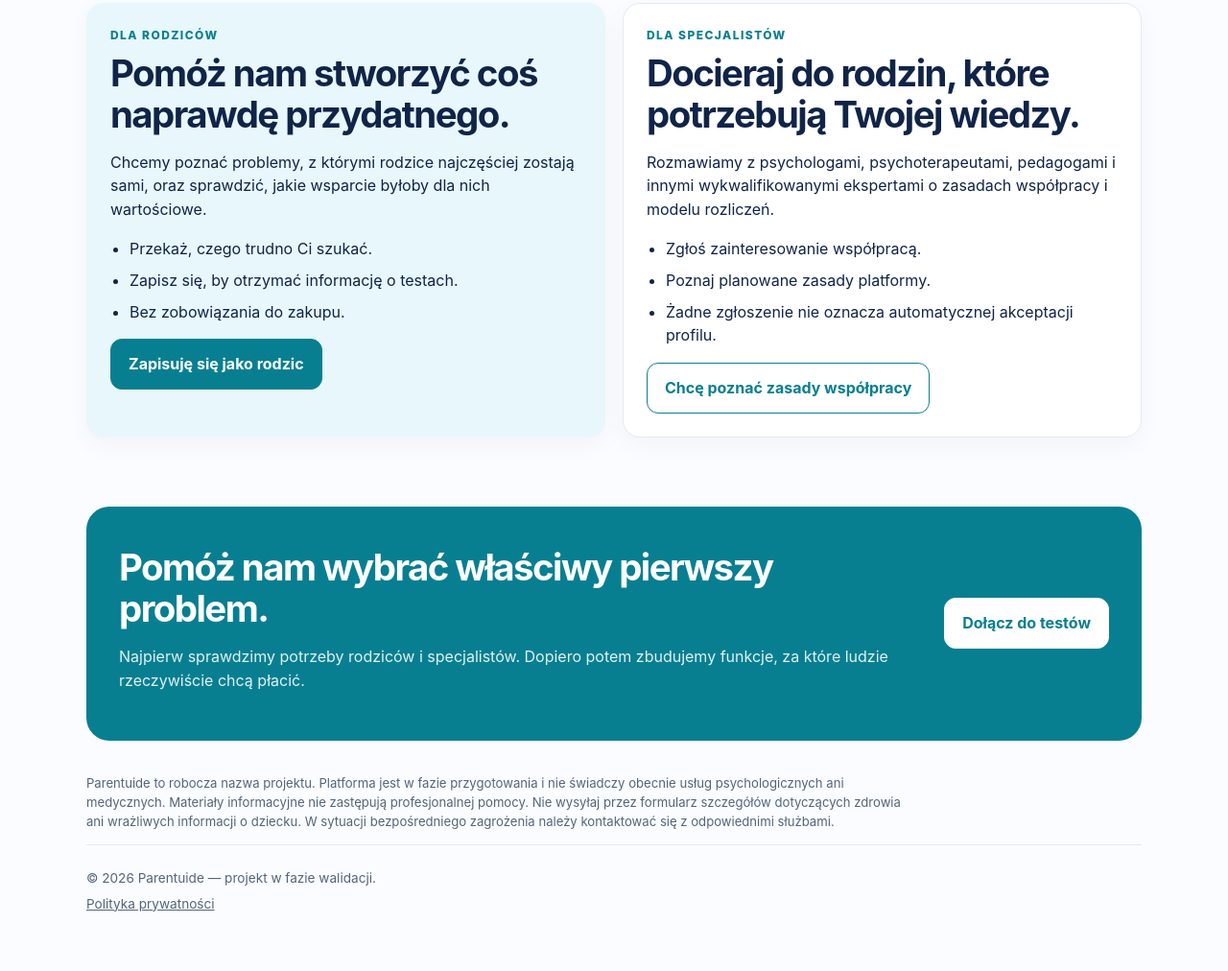
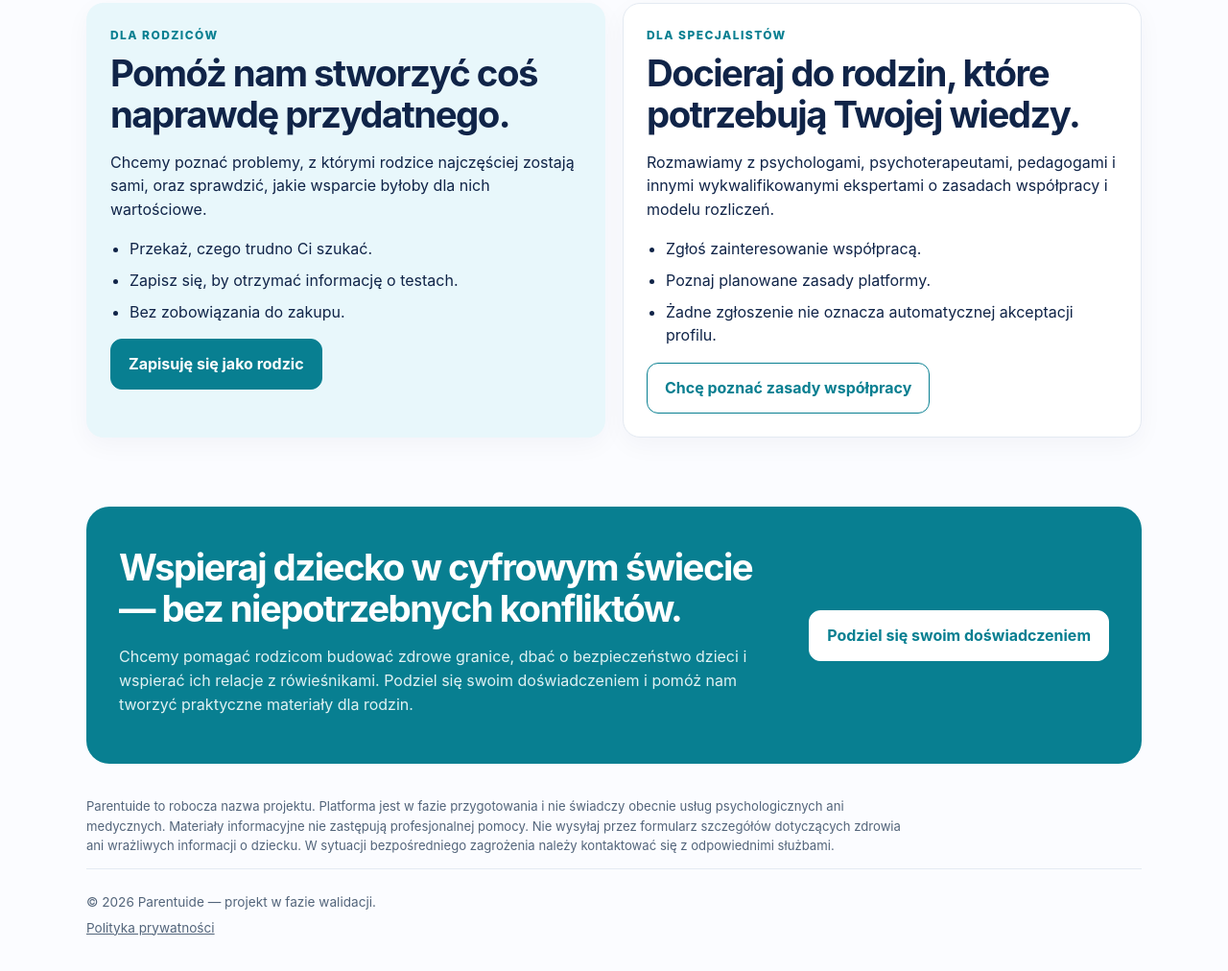
Before and after one commit to Parentuide/parentuide, a plain HTML site: page index.html in a window 1280 px wide. Shown: the part 1557-2569 px from the top of the page at 96% size. Before the commit the page ends 2544 px from the top, so only its background shows below. Drawn offline with Linux system fonts and the light colour scheme.

Commit message:
Refine homepage CTA for parents

```diff
--- a/index.html
+++ b/index.html
@@ -15,7 +15,7 @@
 <div class="hero"><div><div class="kicker">Projekt w fazie walidacji</div><h1>Równowaga w cyfrowym świecie. Bezpieczeństwo i relacje, które mają znaczenie.</h1><p class="lead">Jak wspierać dziecko w świecie smartfonów, Internetu i mediów społecznościowych, nie narażając go na wykluczenie z grupy rówieśniczej?</p><p>Parentuide pomaga rodzicom mierzyć się z wyzwaniami cyfrowego dzieciństwa — od nadmiernego korzystania z ekranów, przez presję rówieśniczą, po hejt i wykluczenie. Dostarczamy praktyczne poradniki krok po kroku oraz rzetelne wskazówki, które pomagają lepiej rozumieć problemy dzieci i podejmować świadome działania.</p><p>Wierzymy, że troska o bezpieczeństwo dziecka nie musi oznaczać izolowania go od rówieśników, a zdrowe granice mogą iść w parze z zaufaniem i dobrą relacją.</p><p><strong>Praktyczna wiedza dla rodziców. Więcej równowagi, bezpieczeństwa i zrozumienia w codziennym życiu rodziny.</strong></p><div class="actions"><a class="btn" href="#rodzice">Jestem rodzicem</a><a class="btn secondary" href="#specjalisci">Jestem specjalistą</a></div></div><div class="hero-card"><img src="rodzina-laptop.jpg" alt="Rodzina wspólnie szuka informacji i wsparcia przy laptopie"></div></div>
 <section><div class="section-head"><div class="kicker">Jak chcemy pomagać</div><h2>Od pytania do właściwego wsparcia</h2><p class="sub">Nie kolejna biblioteka przypadkowych artykułów. Chcemy połączyć użyteczne materiały z możliwością znalezienia odpowiedniego eksperta.</p></div><div class="cards"><div class="card"><div class="icon">🎯</div><h3>Znajdź kolejny krok</h3><p>Praktyczne instrukcje i wiarygodne źródła dopasowane do konkretnej sytuacji rodzinnej.</p></div><div class="card"><div class="icon">📚</div><h3>Korzystaj z narzędzi</h3><p>Listy kontrolne, plany działania i materiały, które pomagają przejść od informacji do działania.</p></div><div class="card"><div class="icon">🤝</div><h3>Znajdź specjalistę</h3><p>Możliwość sprawdzenia kompetencji eksperta i skorzystania z konsultacji, gdy samodzielne materiały nie wystarczają.</p></div></div></section>
 <section id="rodzice"><div class="split"><div class="panel green"><div class="kicker">Dla rodziców</div><h2>Pomóż nam stworzyć coś naprawdę przydatnego.</h2><p>Chcemy poznać problemy, z którymi rodzice najczęściej zostają sami, oraz sprawdzić, jakie wsparcie byłoby dla nich wartościowe.</p><ul><li>Przekaż, czego trudno Ci szukać.</li><li>Zapisz się, by otrzymać informację o testach.</li><li>Bez zobowiązania do zakupu.</li></ul><button class="btn" onclick="openSurvey('parent')">Zapisuję się jako rodzic</button></div><div class="panel" id="specjalisci"><div class="kicker">Dla specjalistów</div><h2>Docieraj do rodzin, które potrzebują Twojej wiedzy.</h2><p>Rozmawiamy z psychologami, psychoterapeutami, pedagogami i innymi wykwalifikowanymi ekspertami o zasadach współpracy i modelu rozliczeń.</p><ul><li>Zgłoś zainteresowanie współpracą.</li><li>Poznaj planowane zasady platformy.</li><li>Żadne zgłoszenie nie oznacza automatycznej akceptacji profilu.</li></ul><button class="btn secondary" onclick="openSurvey('specialist')">Chcę poznać zasady współpracy</button></div></div></section>
-<div class="cta"><div><h2>Pomóż nam wybrać właściwy pierwszy problem.</h2><p>Najpierw sprawdzimy potrzeby rodziców i specjalistów. Dopiero potem zbudujemy funkcje, za które ludzie rzeczywiście chcą płacić.</p></div><button class="btn" onclick="openSurvey('parent')">Dołącz do testów</button></div>
+<div class="cta"><div><h2>Wspieraj dziecko w cyfrowym świecie — bez niepotrzebnych konfliktów.</h2><p>Chcemy pomagać rodzicom budować zdrowe granice, dbać o bezpieczeństwo dzieci i wspierać ich relacje z rówieśnikami. Podziel się swoim doświadczeniem i pomóż nam tworzyć praktyczne materiały dla rodzin.</p></div><button class="btn" onclick="openSurvey('parent')">Podziel się swoim doświadczeniem</button></div>
 <p class="disclaimer">Parentuide to robocza nazwa projektu. Platforma jest w fazie przygotowania i nie świadczy obecnie usług psychologicznych ani medycznych. Materiały informacyjne nie zastępują profesjonalnej pomocy. Nie wysyłaj przez formularz szczegółów dotyczących zdrowia ani wrażliwych informacji o dziecku. W sytuacji bezpośredniego zagrożenia należy kontaktować się z odpowiednimi służbami.</p>
 </main><footer>© 2026 Parentuide — projekt w fazie walidacji. <span style="display:block;margin-top:6px"><a href="https://parentuide.github.io/parentuide/privacy.html">Polityka prywatności</a></span></footer></div>
 <div class="modal" id="survey-modal" role="dialog" aria-modal="true" aria-labelledby="modal-title"><div class="modal-box"><button class="close" onclick="closeSurvey()" aria-label="Zamknij formularz">×</button><h2 id="modal-title">Ankieta Parentuide</h2><p class="survey-intro" id="modal-description"></p><div class="privacy-note">Administratorem danych jest m2Investments sp. z o.o., ul. Domaniewska 37/2.43, 02-672 Warszawa. Kontakt: <a href="mailto:kontakt.m2investments@gmail.com">kontakt.m2investments@gmail.com</a>.<br>Pełna informacja o przetwarzaniu danych: <a href="https://parentuide.github.io/parentuide/privacy.html" id="privacy-link">https://parentuide.github.io/parentuide/privacy.html</a>.</div><form id="survey-form"></form></div></div>
```
